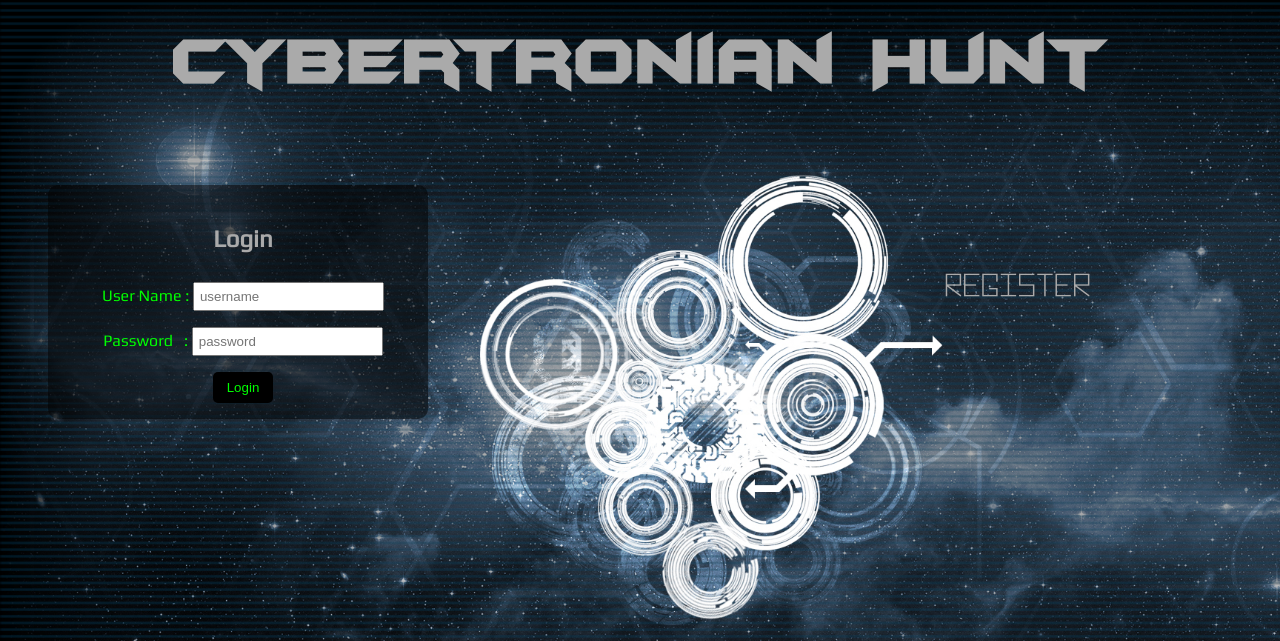
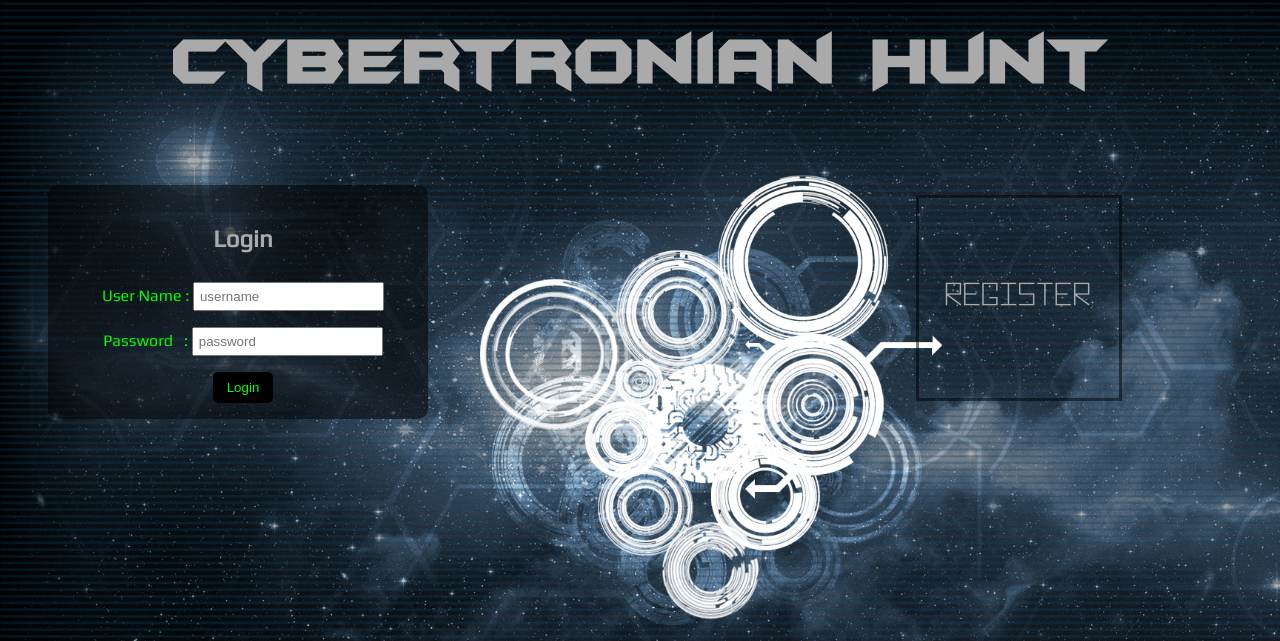
Before and after one commit to sriram570/Cybertronian-Treasure-Hunt-Anokha_15, a PHP site: page /login.php in a window 1280 px wide. Shown: the top 641 px of the page. Run offline with PHP 8.4, Linux system fonts and the light colour scheme.

Commit message:
modified login

```diff
--- a/login.php
+++ b/login.php
@@ -77,18 +77,21 @@ if ($count == 1){
 		vertical-align: middle;
 		height: 200px;
 		width:200px;
-		border-radius: 100%;
+		line-height:130px;
+		/*border-radius: 100%;*/
 		/*border:1px dotted rgba(0,0,0,0));*/
 		border-style: solid;
-		border-color:rgba(0,0,0,0);
+		border-color:rgba(0,0,0,0.5);
 		-moz-transition:0.5s ease;
 	}
 	.text{
 		text-align:center;
 		vertical-align: center;
+		float:center;
 	}
 	.signup:hover{
 		border-color: rgba(0,0,0,0.5);
+		border-radius:50%;
 		border: 20px dotted rgba(0,0,0,0.7);
 		font-weight: bold;
 
@@ -131,9 +134,7 @@ background-size: cover;
 </div>
 <a href="register.php">
 <div class="signup">
-	<span class="text">
-	<br>
-	<p>Register</p></span>
+	<p>Register</p>
 </div>
 </a>
 </body>
```
